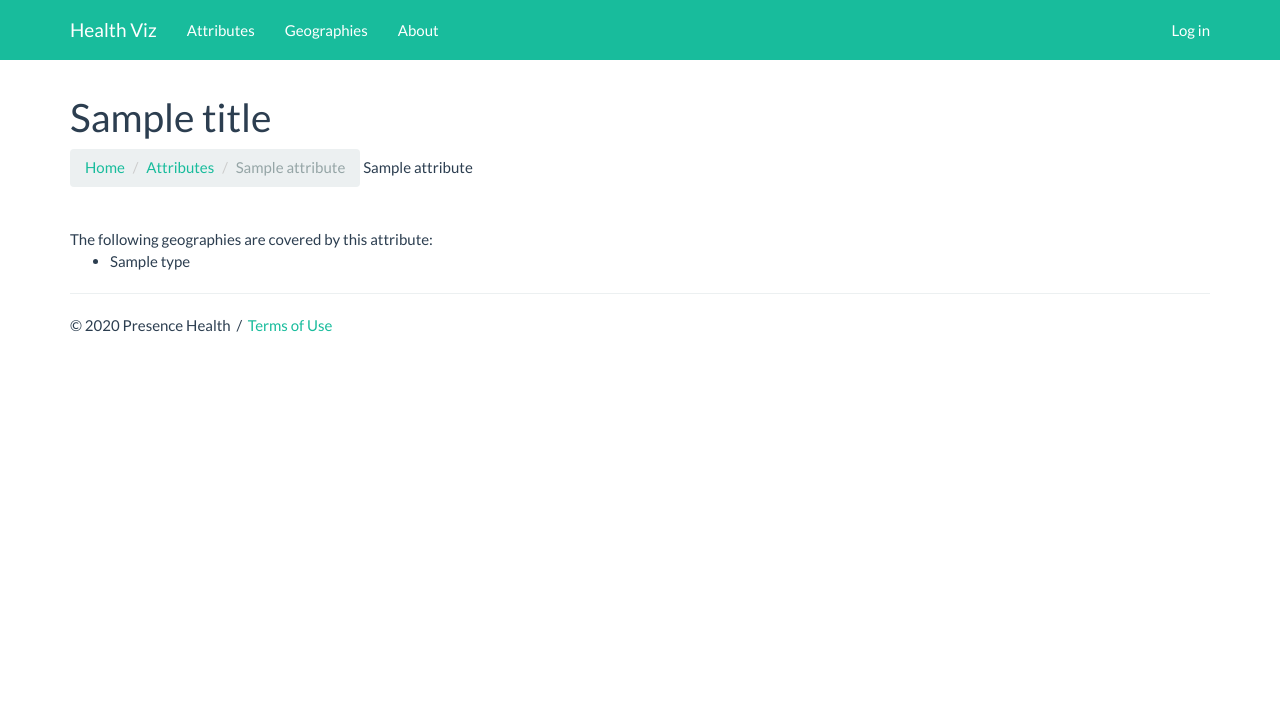
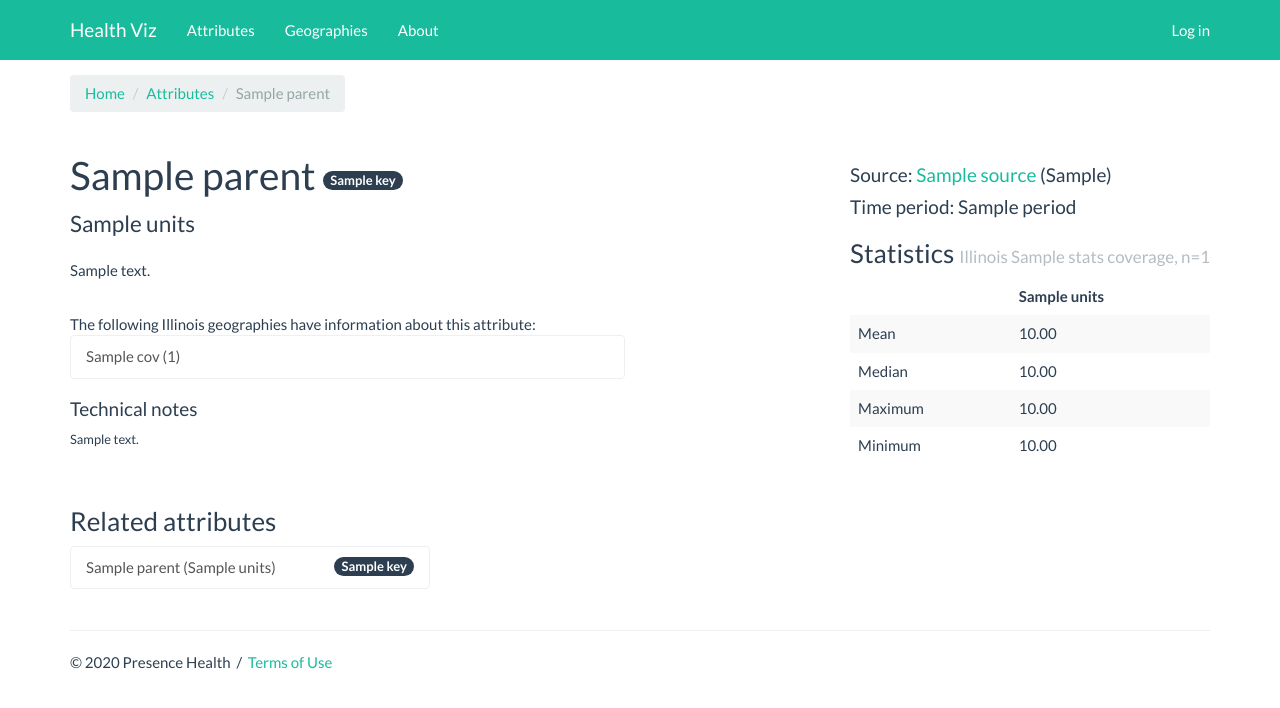
Before and after one commit to jcgiuffrida/HealthViz-mvp, a Django app: template attributes/templates/attributes/detail.html in a window 1280 px wide. Shown: the top 708 px of the page. Run offline with Django 3.2, Linux system fonts and the light colour scheme; the template is opened without the code that fills it: most values are stand-ins (such as "Sample title", 1, 10 or a date in 2020); some libraries are stand-ins or nearby versions.

Commit message:
Build attributes pages

```diff
--- a/attributes/models.py
+++ b/attributes/models.py
@@ -7,6 +7,8 @@ class Source(models.Model):
     description = models.TextField()
     url = models.URLField(max_length=200, blank=True, null=True)
 
+    class Meta:
+        ordering = ['name',]
     def __str__(self):
         return self.name
 
--- a/attributes/static/attributes/style.css
+++ b/attributes/static/attributes/style.css
@@ -32,3 +32,8 @@ ul.stats-tabs a:active {
   text-decoration: none;
   color: #0f7864;
 }
+
+/* statistics table */
+table#statistics {
+  min-width: 300px;
+}
--- a/attributes/templates/attributes/detail.html
+++ b/attributes/templates/attributes/detail.html
@@ -3,24 +3,76 @@
 {% block content %}
 
 {% include "attributes/layout_attr.html" %}
+{% load humanize %}
 
 <ol class="breadcrumb">
   <li><a href="{% url 'home' %}">Home</a></li>
   <li><a href="{% url 'attributes:index' %}">Attributes</a></li>
-  <li class="active">{{ attribute }}</li>
+  <li class="active">{{ attribute.parent.name }}</li>
 </ol>
 
-{{ attribute }}
+<div class="row">
+  <div class="col-md-6">
+    <h1>{{ attribute.parent.name }} <span class="badge">{{ attribute.key }}</span></h1>
+    <p class="lead">{{ attribute.parent.units }}</p>
+    <p>{{ attribute.parent.description }}</p>
+    <br/>
+    {% if coverage %}
+    The following Illinois geographies have information about this attribute:
+    <ul class="list-group">
+      {% for cov in coverage %}
+      <a class="list-group-item" href="{% url 'geo:list' cov.name.slug %}">{{ cov.name }} ({{ cov.count|intcomma }})</small></a>
+      {% endfor %}
+    </ul>
+    {% endif %}
+    {% if attribute.parent.technical_notes %}
+    <h4>Technical notes</h4>
+    <p class="small">{{ attribute.parent.technical_notes }}</p>
+    {% endif %}
+  </div>
+  <div class="col-md-6">
+    <div class="pull-right">
+      <br/>
+      <h4>Source: <a href="{% url 'attributes:source_detail' attribute.parent.source.id %}">{{ attribute.parent.source }}</a>{% if attribute.parent.source_exact %} ({{ attribute.parent.source_exact }}){% endif %}</h4>
+      <h4>Time period: {{ attribute.parent.period }}</h4>
+      {% if coverage %}
+      <h3>Statistics <small>Illinois {{ stats_coverage.plural_name }}, n={{ statistics.count|intcomma }}</small></h3>
+      <table id="statistics" class="table table-striped">
+        <thead>
+          <tr>
+            <th></th><th>{{ attribute.parent.units }}</th>
+          </tr>
+        </thead>
+        <tbody>
+          <tr>
+            <td>Mean</td><td>{{ statistics.mean|floatformat:2 }}</td>
+          </tr>
+          <tr>
+            <td>Median</td><td>{{ statistics.median|floatformat:2 }}</td>
+          </tr>
+          <tr>
+            <td>Maximum</td><td>{{ statistics.max|floatformat:2 }}</td>
+          </tr>
+          <tr>
+            <td>Minimum</td><td>{{ statistics.min|floatformat:2 }}</td>
+          </tr>
+        </tbody>
+      </table>
+      {% endif %}
+    </div>
+  </div>
+</div>
 
-{% if coverage %}
-<br/>
-<br/>
-The following geographies are covered by this attribute:
-<ul>
-  {% for cov in coverage %}
-  <li>{{ cov.type }}</li>
-  {% endfor %}
-</ul>
-{% endif %}
+<div class="row">
+  <div class="col-md-4">
+    <h3>Related attributes</h3>
+    <ul class="list-group">
+    {% for attr in related_attrs %}
+      <a class="list-group-item" href="{% url 'attributes:attribute_detail' attr.id %}">{{ attr.parent.name }}{% if attr.parent.units %} ({{ attr.parent.units }}){% endif %}<span class="badge">{{ attr.key }}</span></a>
+    {% endfor %}
+    </ul>
+  </div>
+</div>
+
 
 {% endblock %}
--- a/attributes/templates/attributes/index.html
+++ b/attributes/templates/attributes/index.html
@@ -5,6 +5,12 @@
 {% include "attributes/layout_attr.html" %}
 {% load staticfiles %}
 <link rel="stylesheet" type="text/css" href="{% static 'home/content/datatables.min.css' %}" />
+
+<div class="row">
+  <div class="col-md-12 header">
+    <h1>{{ title }}</h1>
+  </div>
+</div>
 
 <p class="lead">What data is included in Health Viz?</p>
 
--- a/attributes/templates/attributes/layout_attr.html
+++ b/attributes/templates/attributes/layout_attr.html
@@ -1,8 +1,2 @@
 {% load staticfiles %}
 <link rel="stylesheet" type="text/css" href="{% static 'attributes/style.css' %}" />
-
-<div class="row">
-  <div class="col-md-12 header">
-    <h1>{{ title }}</h1>
-  </div>
-</div>
```
Also changed, not shown: attributes/templates/attributes/source_detail.html (+49 -1 lines), attributes/templates/attributes/sources.html (+39 -5 lines), attributes/views.py (+50 -3 lines), geo/templates/geo/layout_geo.html (+8 -1 lines).
